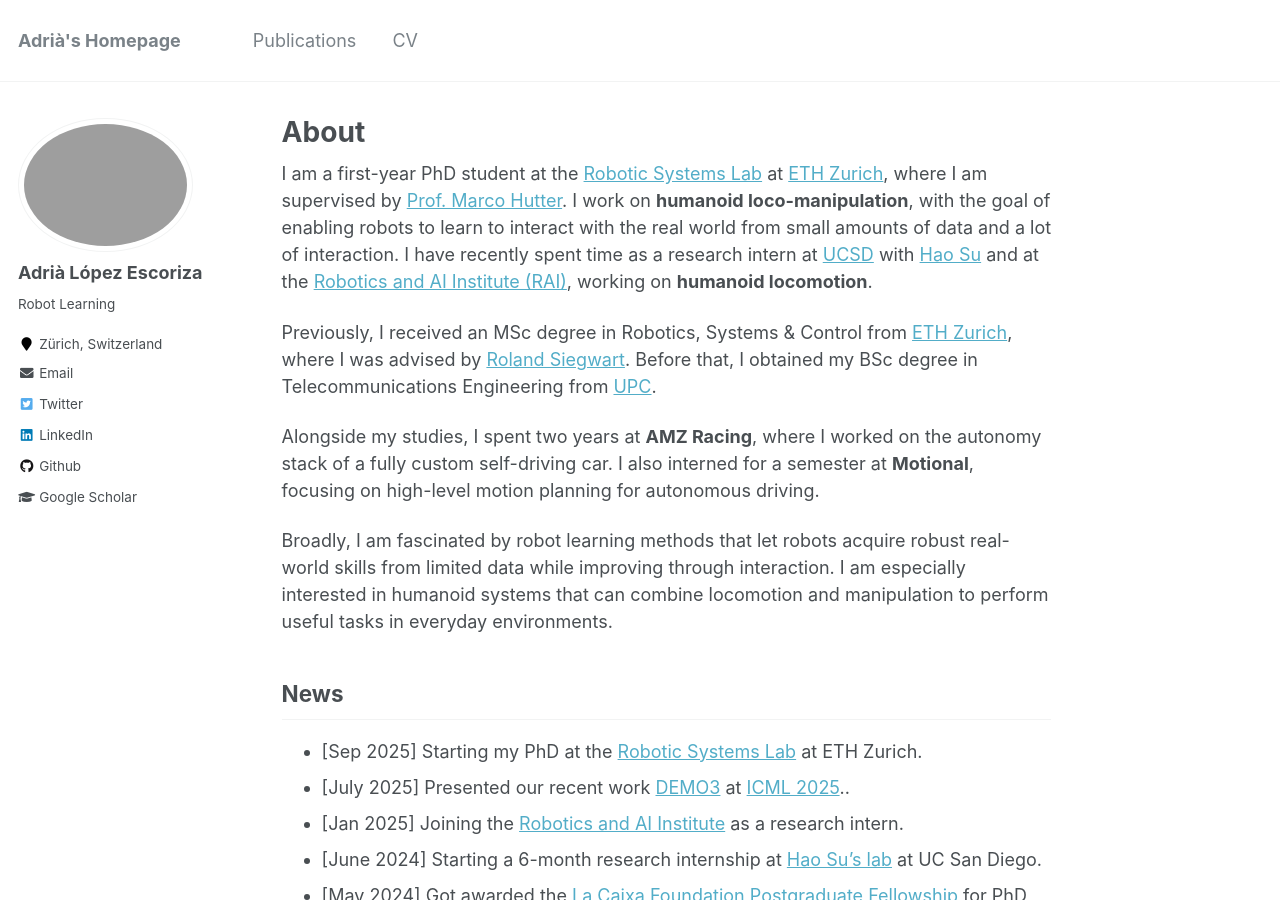
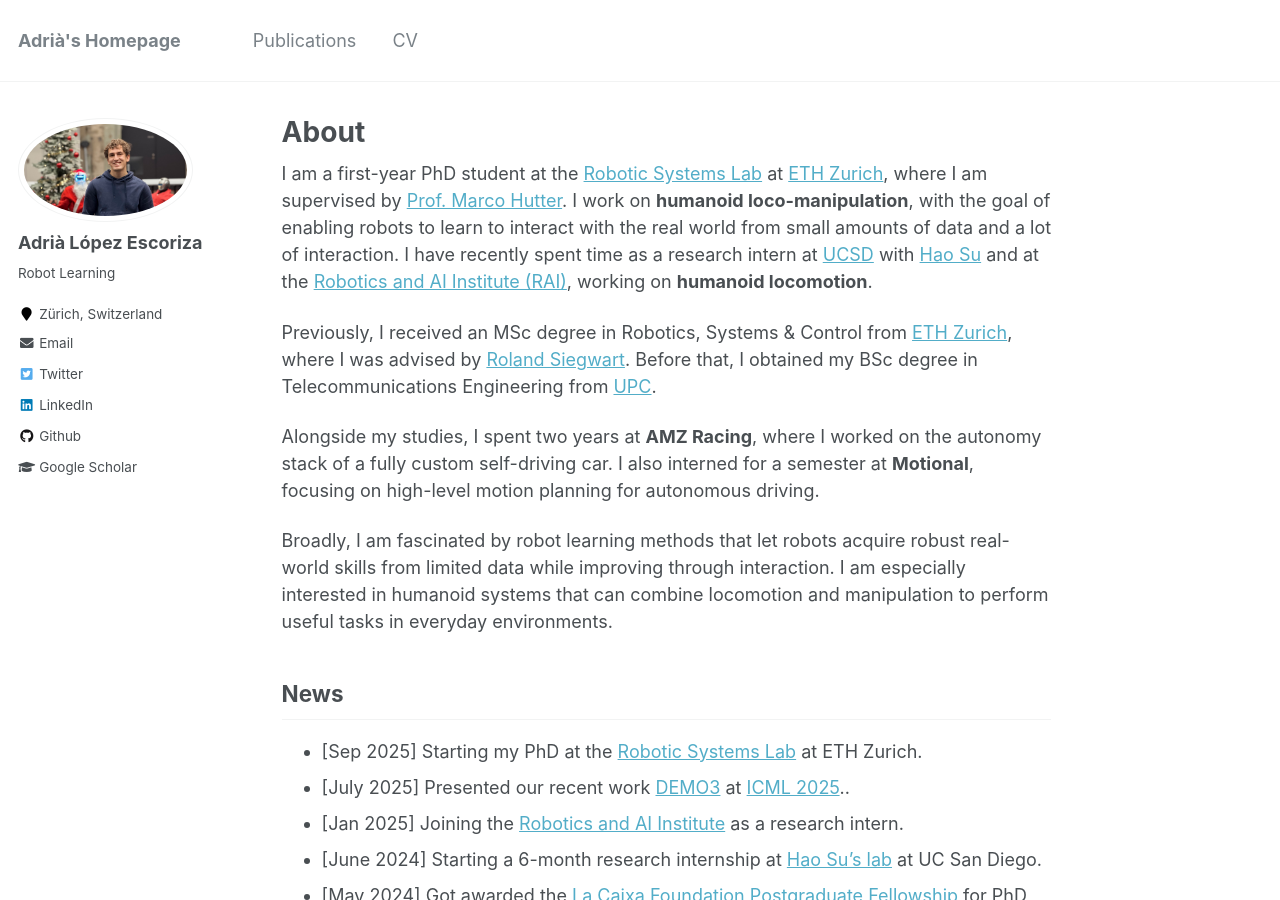
Before and after one commit to adrialopezescoriza/adrialopezescoriza.github.io, a Jekyll site: the page built from _pages/about.md, in a window 1280 px wide and 900 px high. Built offline with Jekyll 4.4.1, drawn with Linux system fonts in a browser that asks for light colours.

Commit message:
Fix profile pic name

```diff
--- a/_config.yml
+++ b/_config.yml
@@ -81,7 +81,7 @@ analytics:
 # Site Author
 author:
   name             : "Adrià López Escoriza"
-  avatar           : "profile_2.jpg"
+  avatar           : "profile_2.jpeg"
   bio              : "Robot Learning"
   location         : "Zürich, Switzerland"
   employer         :
```
